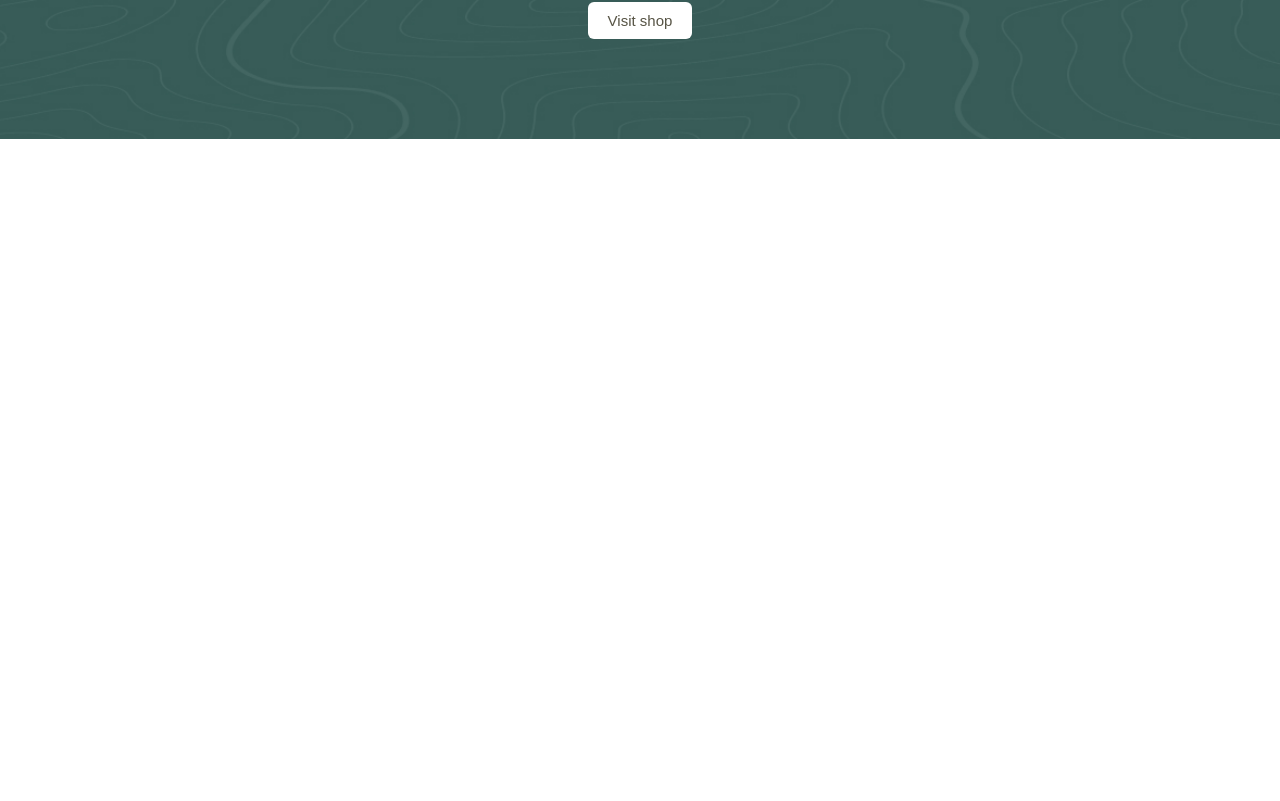
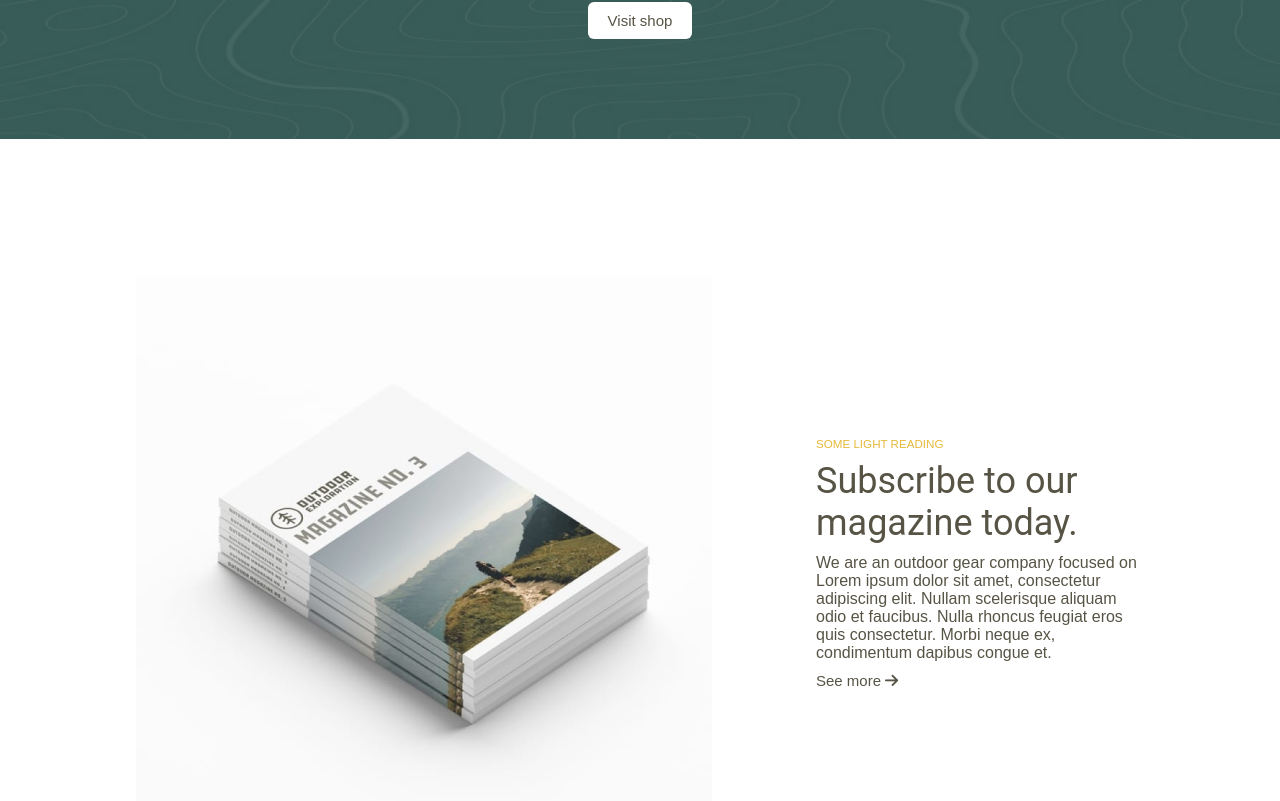
Before and after one commit to k-eliz/outdoor-vue, a Vue app: page / in a window 1280 px wide. Shown: the part 5069-5870 px from the top of the page. Before the commit the page ends 5208 px from the top, so only its background shows below. Built offline with nearby package versions, Linux system fonts and the light colour scheme.

Commit message:
OurMagazineSection

```diff
--- a/src/App.vue
+++ b/src/App.vue
@@ -6,6 +6,7 @@
   <categories-section />
   <photo-section />
   <shop-section />
+  <our-magazine-section />
 </template>
 <script>
 import MainHeader from "./components/MainHeader.vue";
@@ -15,6 +16,7 @@ import OurPromiseSection from "./components/OurPromiseSection.vue";
 import CategoriesSection from "./components/CategoriesSection.vue";
 import PhotoSection from "./components/PhotoSection.vue";
 import ShopSection from "./components/ShopSection.vue";
+import OurMagazineSection from "./components/OurMagazineSection.vue";
 export default {
   components: {
     MainHeader,
@@ -24,6 +26,7 @@ export default {
     CategoriesSection,
     PhotoSection,
     ShopSection,
+    OurMagazineSection,
   },
 };
 </script>
--- /dev/null
+++ b/src/components/OurMagazineSection.vue
@@ -0,0 +1,32 @@
+<template>
+  <div class="our-magazine-section">
+    <img src="../assets/book.jpg" alt="our magazine" />
+    <section-header
+      subtitle="Some light reading"
+      title="Subscribe to our magazine today."
+      text=" We are an outdoor gear company focused on Lorem ipsum dolor sit
+              amet, consectetur adipiscing elit. Nullam scelerisque aliquam odio
+              et faucibus. Nulla rhoncus feugiat eros quis consectetur. Morbi
+              neque ex, condimentum dapibus congue et."
+      link="#"
+    />
+  </div>
+</template>
+
+<script>
+import SectionHeader from "./SectionHeader.vue";
+export default {
+  components: {
+    SectionHeader,
+  },
+};
+</script>
+
+<style scoped>
+.our-magazine-section {
+  display: flex;
+  flex-direction: row;
+  gap: 104px;
+  padding: 136px;
+}
+</style>
```
Also changed, not shown: src/components/GuidesCard.vue (added, +12 -0 lines), src/components/GuidesSection.vue (added, +9 -0 lines).
